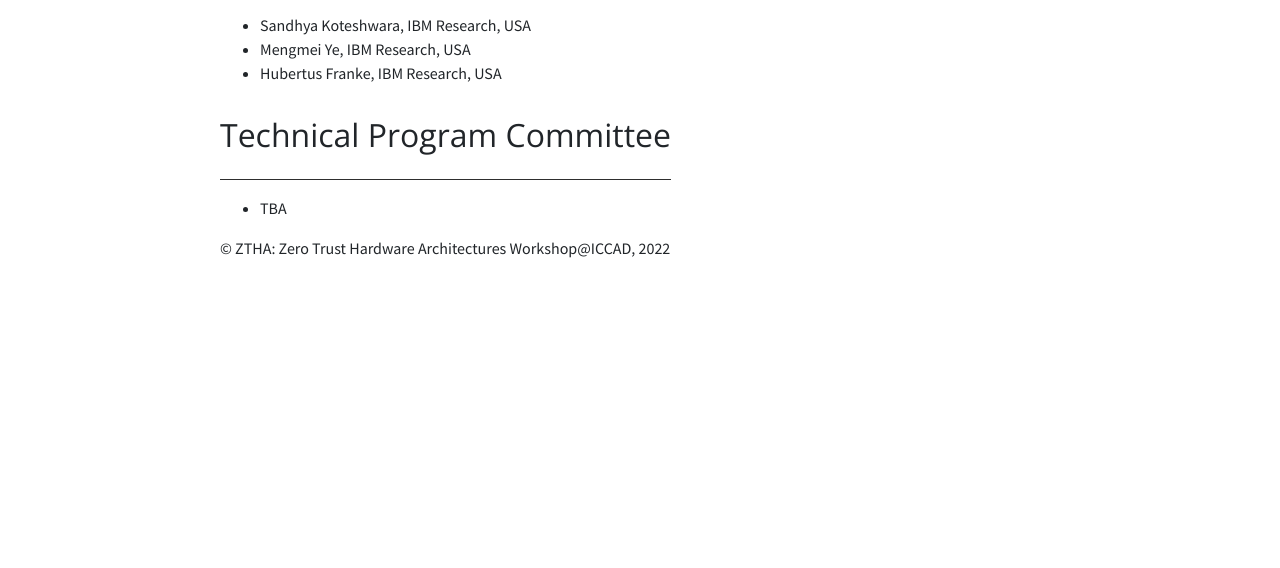
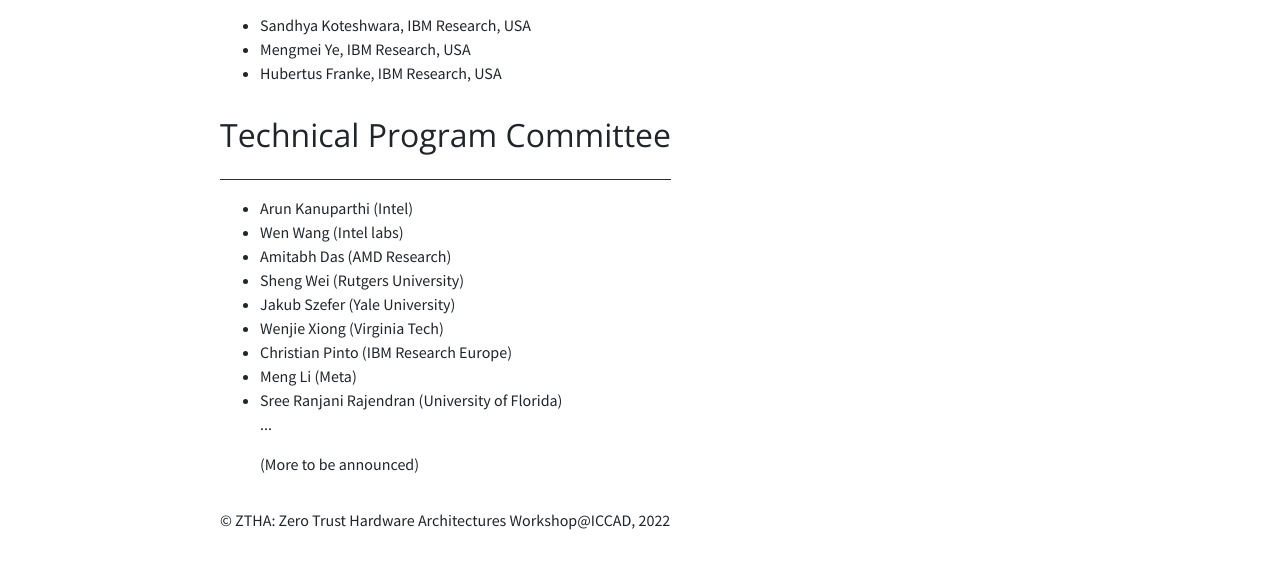
Before and after one commit to zerotrustworkshopiccad/zerotrustworkshopiccad.github.io, a plain HTML site: page committee.html in a window 1280 px wide. Shown: the part 666-1234 px from the top of the page. Before the commit the page ends 962 px from the top, so only its background shows below. Drawn offline with nearby package versions, Linux system fonts and the light colour scheme.

```diff
--- a/committee.html
+++ b/committee.html
@@ -56,7 +56,17 @@
               <h2 class="add-top-margin">Technical Program Committee</h2>
               <hr>
               <ul>
-                <li>TBA</li>
+                <li>Arun Kanuparthi (Intel)</li>
+                <li>Wen Wang (Intel labs)</li>
+                <li>Amitabh Das (AMD Research)</li>
+                <li>Sheng Wei (Rutgers University)</li>
+                <li>Jakub Szefer (Yale University)</li>
+                <li>Wenjie Xiong (Virginia Tech)</li>
+                <li>Christian Pinto (IBM Research Europe)</li>
+                <li>Meng Li (Meta)</li>
+                <li>Sree Ranjani Rajendran (University of Florida)</li>
+                <p>...</p>
+                <p>(More to be announced)</p>
               </ul>
             </div>
             </div>
```
Also changed, not shown: index.html (+3 -3 lines), submission.html (+2 -2 lines).
